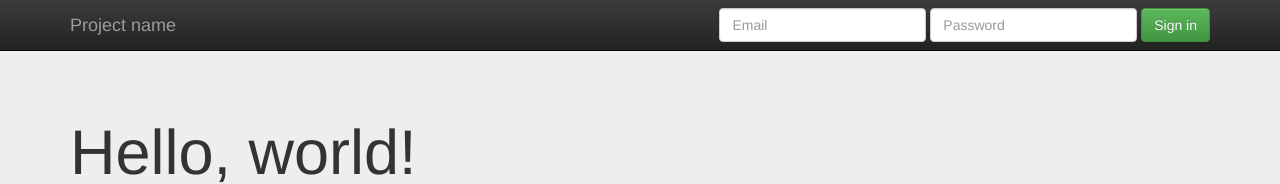
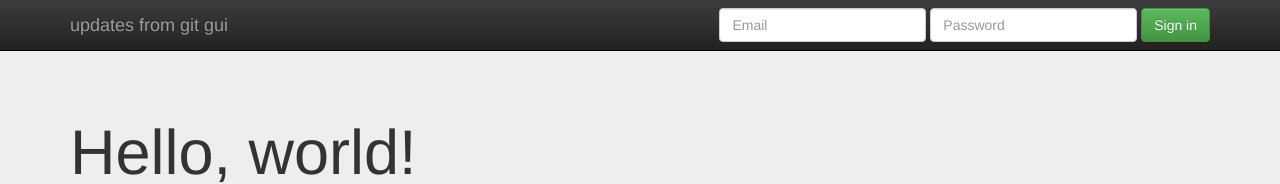
Before and after one commit to kaliberbeats/website, a plain HTML site: page index.html in a window 1280 px wide. Shown: the top 184 px of the page. Drawn offline with nearby package versions, Linux system fonts and the light colour scheme.

Commit message:
Committing from Git GUI

```diff
--- a/index.html
+++ b/index.html
@@ -6,7 +6,7 @@
     <head>
         <meta charset="utf-8">
         <meta http-equiv="X-UA-Compatible" content="IE=edge,chrome=1">
-        <title></title>
+        <title>updates from git gui</title>
         <meta name="description" content="">
         <meta name="viewport" content="width=device-width, initial-scale=1">
         <link rel="apple-touch-icon" href="apple-touch-icon.png">
@@ -36,7 +36,7 @@
             <span class="icon-bar"></span>
             <span class="icon-bar"></span>
           </button>
-          <a class="navbar-brand" href="#">Project name</a>
+          <a class="navbar-brand" href="#">updates from git gui</a>
         </div>
         <div id="navbar" class="navbar-collapse collapse">
           <form class="navbar-form navbar-right" role="form">
```
